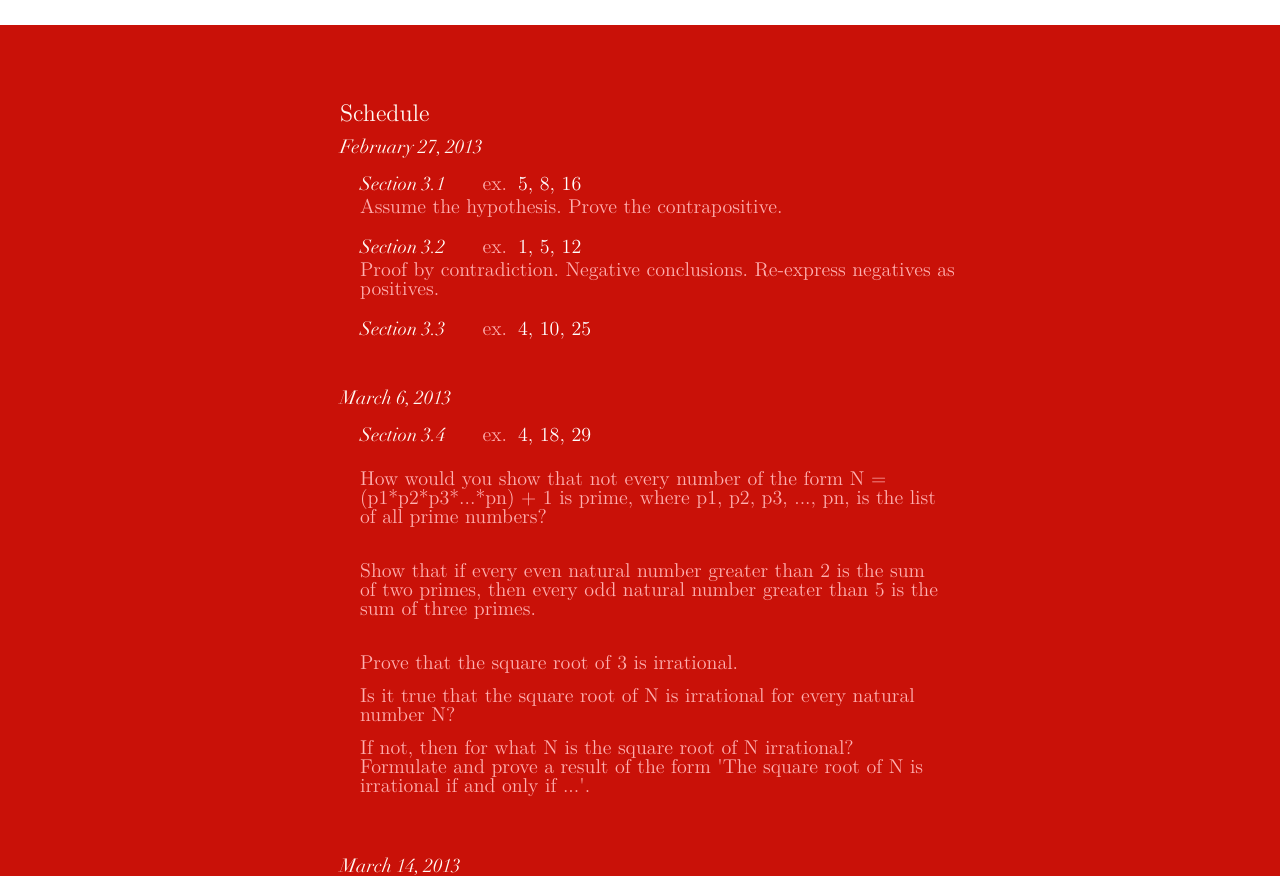
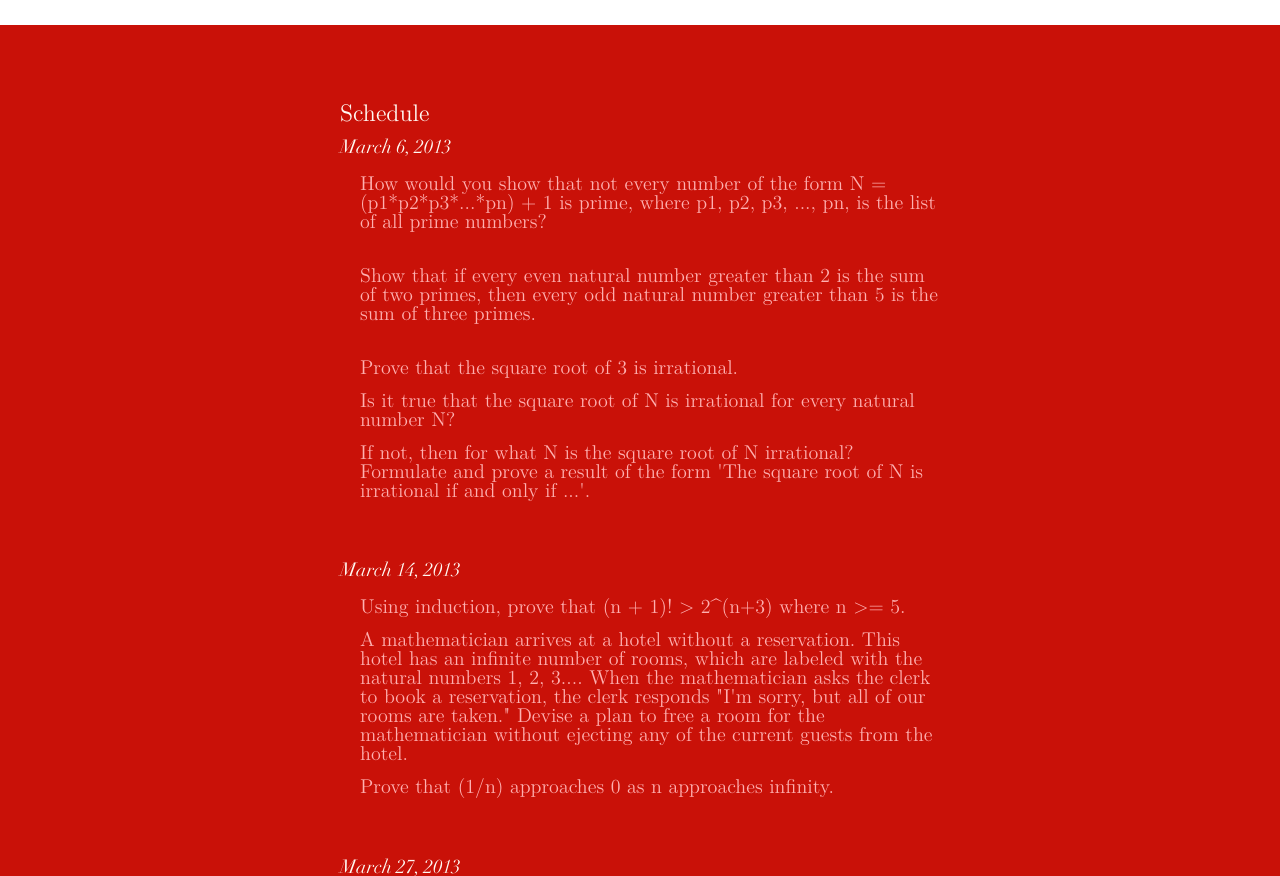
Before and after one commit to MichaelBaker/proof-club, a plain HTML site: page public/index.html in a window 1280 px wide. Shown: the part 700-1576 px from the top of the page. Drawn offline with Linux system fonts and the light colour scheme.

Commit message:
2013-04-03 Meeting

```diff
--- a/public/index.html
+++ b/public/index.html
@@ -39,91 +39,9 @@
                     <ul>
                         <li class="meeting">
                             <h4>
-                                February 27, 2013
-                            </h4>
-                            <ul>
-                                <li>
-                                    <h4>
-                                        Section 3.1
-                                    </h4>
-                                    <span>
-                                        ex.
-                                    </span>
-                                    <span class="exercises">
-                                        5, 8, 16
-                                    </span>
-                                    <div class="notes">
-                                        <span>
-                                            Assume the hypothesis.
-                                        </span>
-                                        <span>
-                                            Prove the contrapositive.
-                                        </span>
-                                    </div>
-                                    <ol class="problems">
-                                    </ol>
-                                </li>
-                                <li>
-                                    <h4>
-                                        Section 3.2
-                                    </h4>
-                                    <span>
-                                        ex.
-                                    </span>
-                                    <span class="exercises">
-                                        1, 5, 12
-                                    </span>
-                                    <div class="notes">
-                                        <span>
-                                            Proof by contradiction.
-                                        </span>
-                                        <span>
-                                            Negative conclusions.
-                                        </span>
-                                        <span>
-                                            Re-express negatives as positives.
-                                        </span>
-                                    </div>
-                                    <ol class="problems">
-                                    </ol>
-                                </li>
-                                <li>
-                                    <h4>
-                                        Section 3.3
-                                    </h4>
-                                    <span>
-                                        ex.
-                                    </span>
-                                    <span class="exercises">
-                                        4, 10, 25
-                                    </span>
-                                    <div class="notes">
-                                    </div>
-                                    <ol class="problems">
-                                    </ol>
-                                </li>
-                            </ul>
-                        </li>
-                        <li class="meeting">
-                            <h4>
                                 March 6, 2013
                             </h4>
                             <ul>
-                                <li>
-                                    <h4>
-                                        Section 3.4
-                                    </h4>
-                                    <span>
-                                        ex.
-                                    </span>
-                                    <span class="exercises">
-                                        4, 18, 29
-                                    </span>
-                                    <div class="notes">
-                                    </div>
-                                    <ol class="problems">
-                                    </ol>
-                                </li>
                                 <li>
                                     <ol class="problems">
                                         <li>
@@ -193,6 +111,26 @@
                                 </li>
                             </ul>
                         </li>
+                        <li class="meeting">
+                            <h4>
+                                April 3, 2013
+                            </h4>
+                            <ul>
+                                <li>
+                                    <ol class="problems">
+                                        <li>
+                                            A regular polygon is a polygon where all of the angles are the same and all the side lengths are the same. What are the angles of a regular n-sided polygon?
+                                        </li>
+                                        <li>
+                                            Let p be a prime number. Show that if p divides the product of a and b then p must divide a, b, or both.
+                                        </li>
+                                        <li>
+                                            A planar graph is a graph that can be drawn on a plane such that its edges intersect only at their endpoints. In other words, the edges do not cross. A region is an area that is completely enclosed by the edges of a graph. Show that the regions of any planar graph can be colored with no more than five colors such that no two adjacent regions share the same color.
+                                        </li>
+                                    </ol>
+                                </li>
+                            </ul>
+                        </li>
                     </ul>
                 </div>
             </section>
```
Also changed, not shown: 1 other file.
